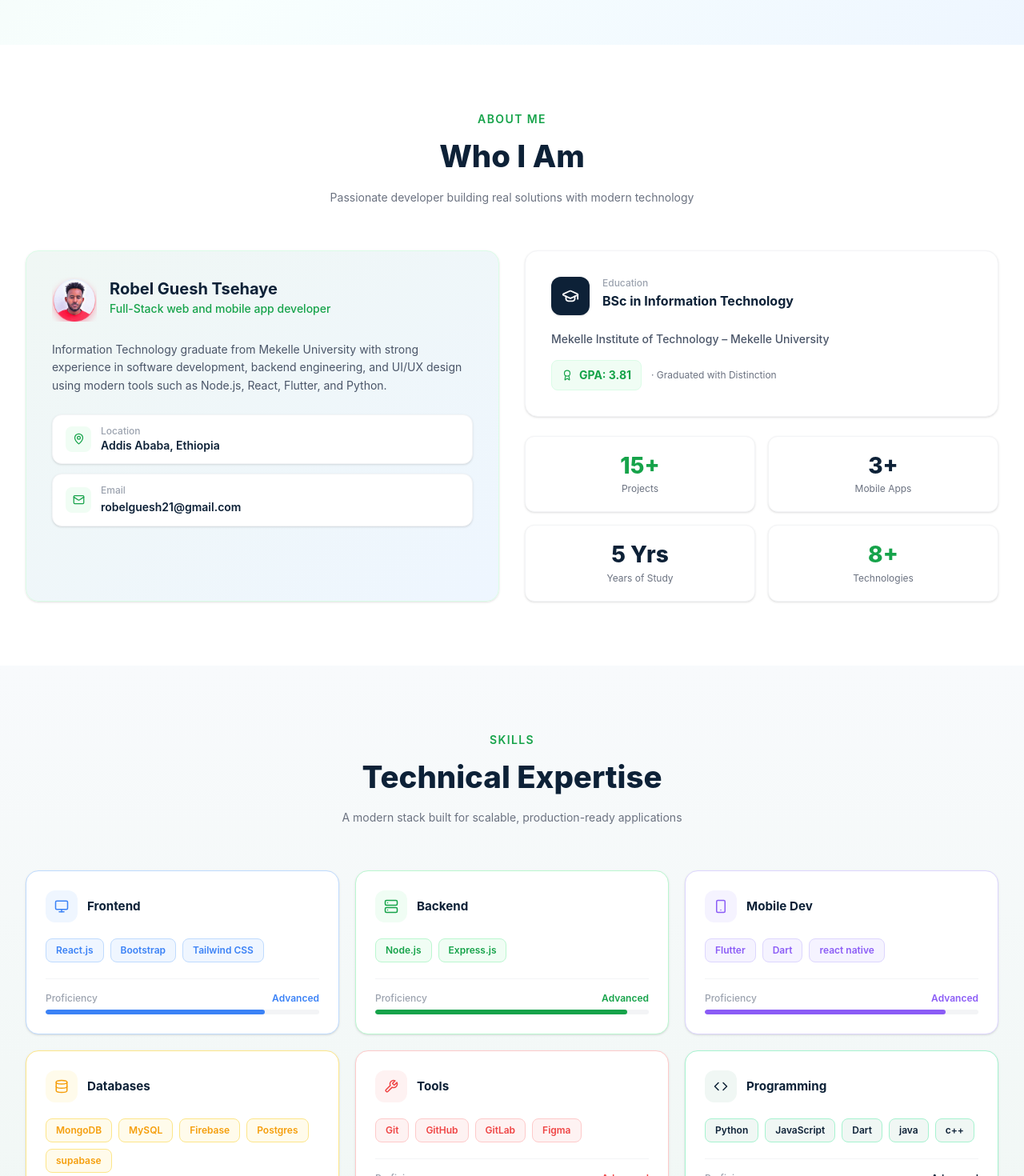
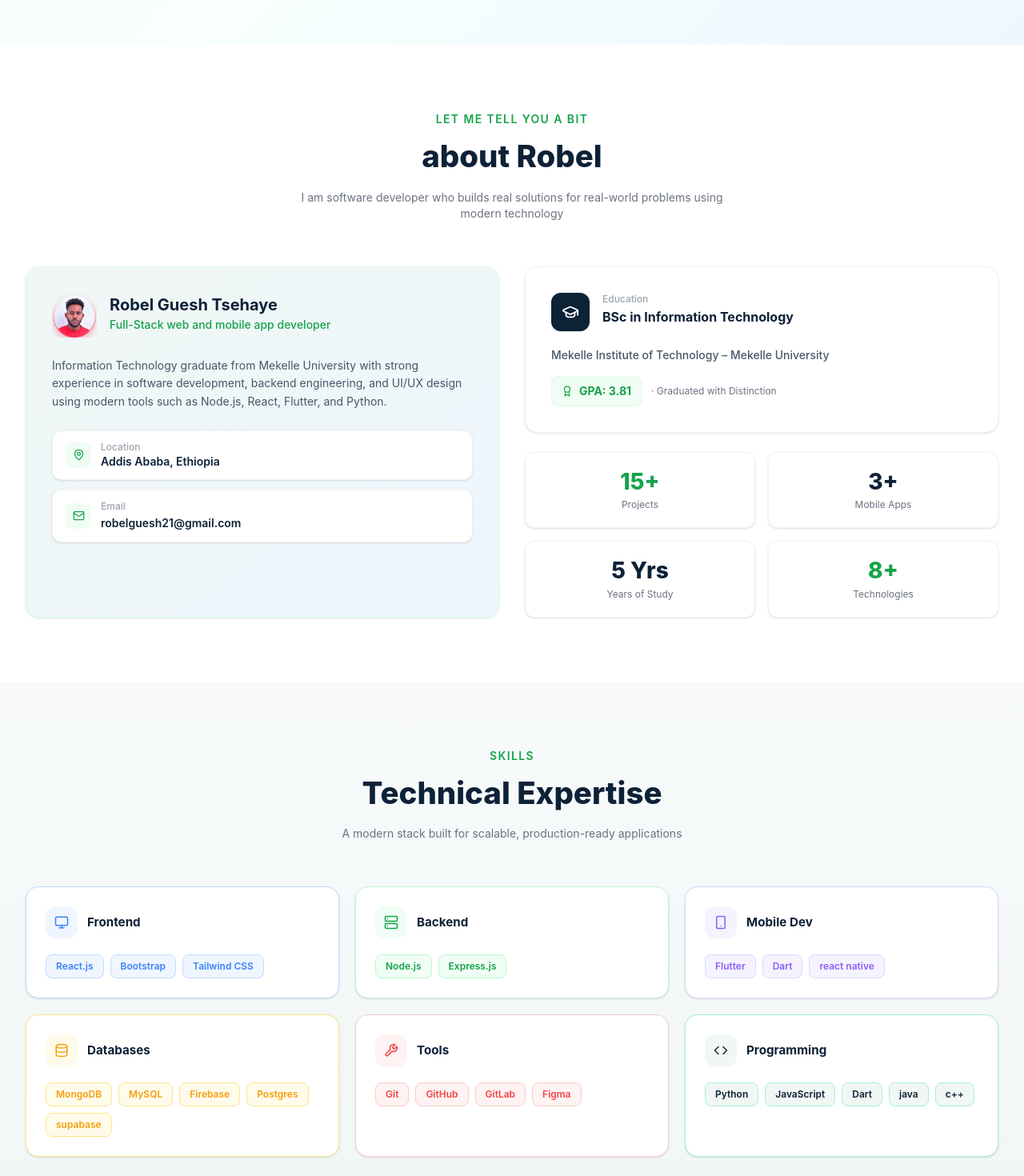
Before and after one commit to Robel-guesh/myportfolio, a React (Vite) app: page / in a window 1280 px wide. Shown: the part 760-2230 px from the top of the page at 80% size. Built offline with nearby package versions, Linux system fonts and the light colour scheme.

Commit message:
updated my portfolio about

```diff
--- a/src/app/components/About.tsx
+++ b/src/app/components/About.tsx
@@ -21,13 +21,13 @@ export function About() {
         {/* Section Header */}
         <div className="text-center mb-14">
           <span className="inline-block text-[#16a34a] text-sm mb-2 tracking-widest uppercase" style={{ fontWeight: 600 }}>
-            About Me
+            let me tell you a bit
           </span>
           <h2 className="text-[#0d2137]" style={{ fontSize: "clamp(1.75rem, 3vw, 2.5rem)", fontWeight: 800 }}>
-            Who I Am
+             about Robel
           </h2>
           <p className="mt-3 text-[#6b7280] max-w-xl mx-auto text-sm">
-            Passionate developer building real solutions with modern technology
+            I am software developer who builds real solutions for real-world problems using modern technology
           </p>
         </div>
 
--- a/src/app/components/Contact.tsx
+++ b/src/app/components/Contact.tsx
@@ -104,16 +104,16 @@ export function Contact() {
             </div>
 
             {/* CTA Banner */}
-            <div className="bg-[#0d2137] rounded-2xl p-6 text-white">
-              <h3 style={{ fontSize: "1.1rem", fontWeight: 700, lineHeight: 1.3 }}>
+            <div className="bg-[#F9FFFB] rounded-3xl border-[#21a13a] border-2 p-6 text-white">
+              <h3 style={{ fontSize: "1.1rem", fontWeight: 700, lineHeight: 1.3 }} className="text-[#16a34a]">
                 Ready to build something great together?
               </h3>
-              <p className="text-white/70 text-sm mt-2 mb-5">
+              <p className="text-[#16a34a] text-sm mt-2 mb-5">
                 Let's discuss your project and see how I can help you ship faster.
               </p>
               <a
                 href="mailto:robelguesh21@gmail.com"
-                className="inline-flex items-center gap-2 bg-[#16a34a] hover:bg-[#15803d] text-white px-5 py-2.5 rounded-xl text-sm transition-colors"
+                className="inline-flex items-center gap-2 bg-[#21a13a] hover:bg-[#15803d] text-white px-5 py-2.5 rounded-xl text-sm transition-colors"
                 style={{ fontWeight: 600 }}
               >
                 <Mail size={15} />
--- a/src/app/components/Experience.tsx
+++ b/src/app/components/Experience.tsx
@@ -29,9 +29,18 @@ const experiences = [
       "Worked on multiple client web projects, delivering modern, responsive websites and web applications for businesses across various industries.",
     tags: ["React", "Node.js", "Web Development"],
     projects: [
-      "drtesfadermatologyclinic.com",
-      "lulsoft.com",
-      "sundentalclinicmekelle.com",
+      {
+        name: "drtesfadermatologyclinic.com",
+        link: "https://drtesfadermatologyclinic.com",
+      },
+      {
+        name: "lulsoft.com",
+        link: "https://lulsoft.com",
+      },
+      {
+        name: "sundentalclinicmekelle.com",
+        link: "https://sundentalclinicmekelle.com",
+      },
     ],
   },
   {
@@ -47,8 +56,18 @@ const experiences = [
       "Developing mobile applications using Flutter for logistics and transportation industry clients. Built a truck logistics mobile app and a ride hailing application.",
     tags: ["Flutter", "Dart", "Mobile", "iOS", "Android"],
     projects: [
-      "Truck logistics mobile application",
-      "Ride hailing application",
+      {
+        name: "Truck logistics  mobile Supper application",
+        link: "https://play.google.com/store/apps/details?id=com.trucksload.logistics"
+      },
+       {
+        name: "Truck logistics mobile Driver application",
+        link: "https://play.google.com/store/apps/details?id=com.trucksload.driver"
+      },
+      {
+        name: "Axumtite Ride hailing application",
+        link: "#",
+      },
     ],
   },
 ];
@@ -122,12 +141,23 @@ export function Experience() {
                         </p>
                         <ul className="flex flex-col gap-1">
                           {exp.projects.map((proj) => (
-                            <li key={proj} className="flex items-center gap-2">
+                            <li key={proj.name} className="flex items-center gap-2">
                               <span
                                 className="w-1.5 h-1.5 rounded-full flex-shrink-0"
                                 style={{ background: exp.color }}
                               />
-                              <span className="text-[#4a5568] text-sm">{proj}</span>
+                              {proj.link ? (
+                                <a
+                                  href={proj.link}
+                                  target="_blank"
+                                  rel="noreferrer"
+                                  className="text-[#4a5568] text-sm hover:text-[#0d2137] transition-colors"
+                                >
+                                  {proj.name}
+                                </a>
+                              ) : (
+                                <span className="text-[#4a5568] text-sm">{proj.name}</span>
+                              )}
                             </li>
                           ))}
                         </ul>
--- a/src/app/components/Skills.tsx
+++ b/src/app/components/Skills.tsx
@@ -112,22 +112,7 @@ export function Skills() {
                   ))}
                 </div>
 
-                {/* Progress indicator */}
-                <div className="mt-5 pt-4 border-t border-gray-100">
-                  <div className="flex items-center justify-between mb-1.5">
-                    <span className="text-[#9ca3af] text-xs" style={{ fontWeight: 500 }}>Proficiency</span>
-                    <span className="text-xs" style={{ color: cat.color, fontWeight: 600 }}>Advanced</span>
-                  </div>
-                  <div className="w-full h-1.5 bg-gray-100 rounded-full overflow-hidden">
-                    <div
-                      className="h-full rounded-full transition-all duration-700"
-                      style={{
-                        width: cat.id === "backend" ? "92%" : cat.id === "mobile" ? "88%" : cat.id === "databases" ? "85%" : "80%",
-                        background: cat.color,
-                      }}
-                    />
-                  </div>
-                </div>
+
               </div>
             );
           })}
```
